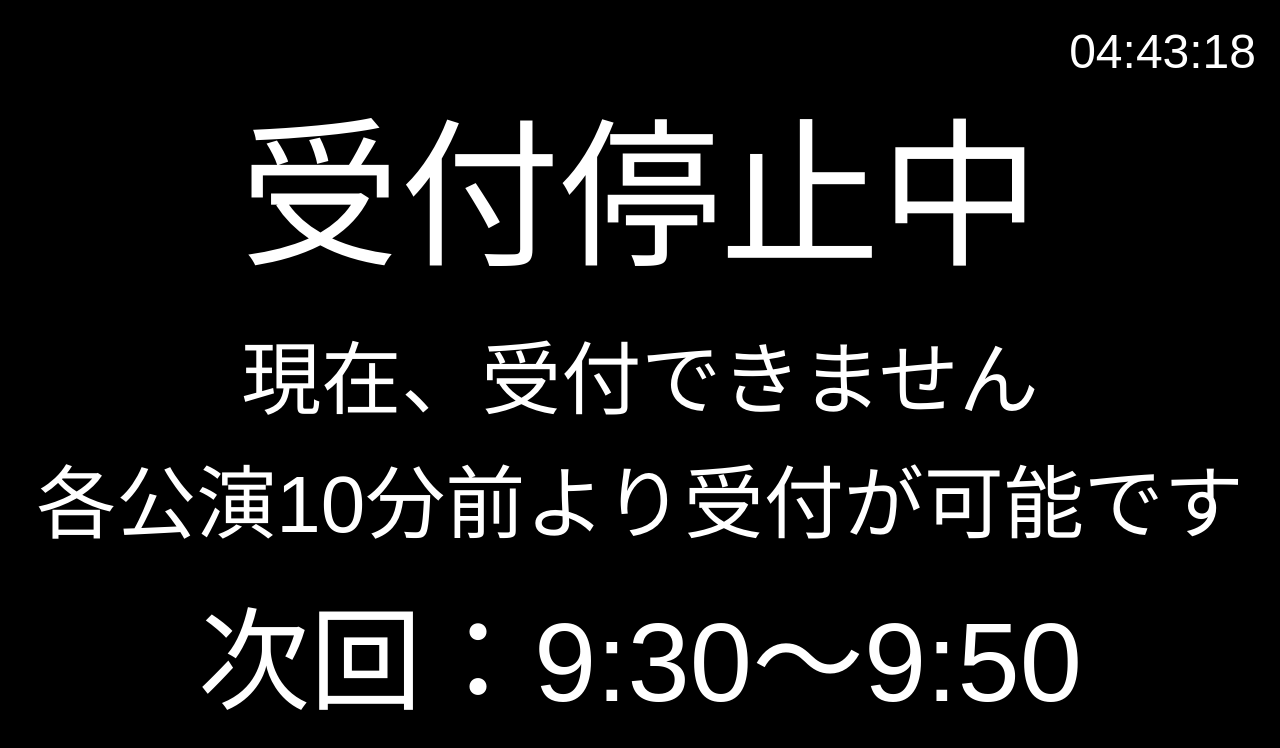
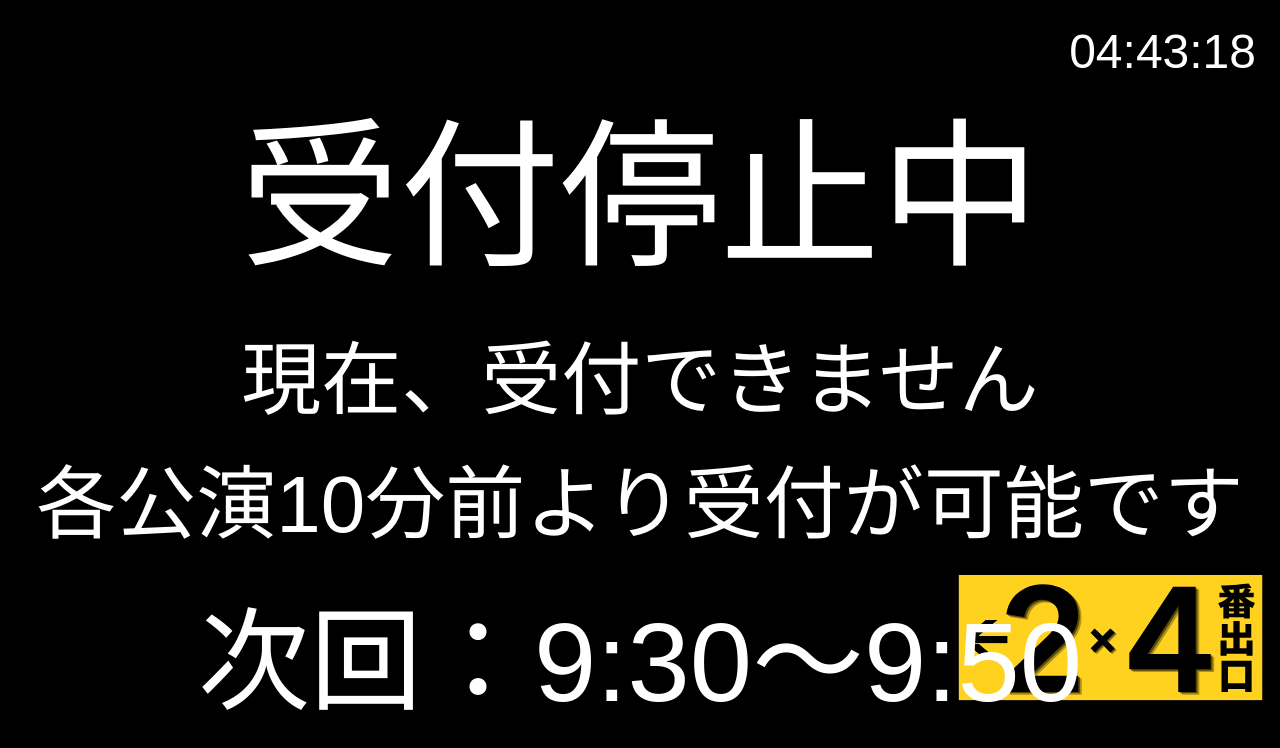
Before and after one commit to krckotaro-pixel/reception-display, a plain HTML site: page index.html in a window 1280 px wide. Drawn offline with Linux system fonts and the light colour scheme.

Commit message:
bg.sbg追加

```diff
--- a/index.html
+++ b/index.html
@@ -18,7 +18,7 @@
       padding: 24px;
       color: #fff;
       /* 横幅いっぱいに背景全体を表示（縦長画面では下側に背景色が続きます）。 */
-      background: #000000 url("bg.svg") center top / 100% auto no-repeat fixed;
+      background: #000000 url("images/bg.svg") center top / 100% auto no-repeat fixed;
       display: flex;
       flex-direction: column;
       align-items: center;
```
Also changed, not shown: images/bg.svg (added).
